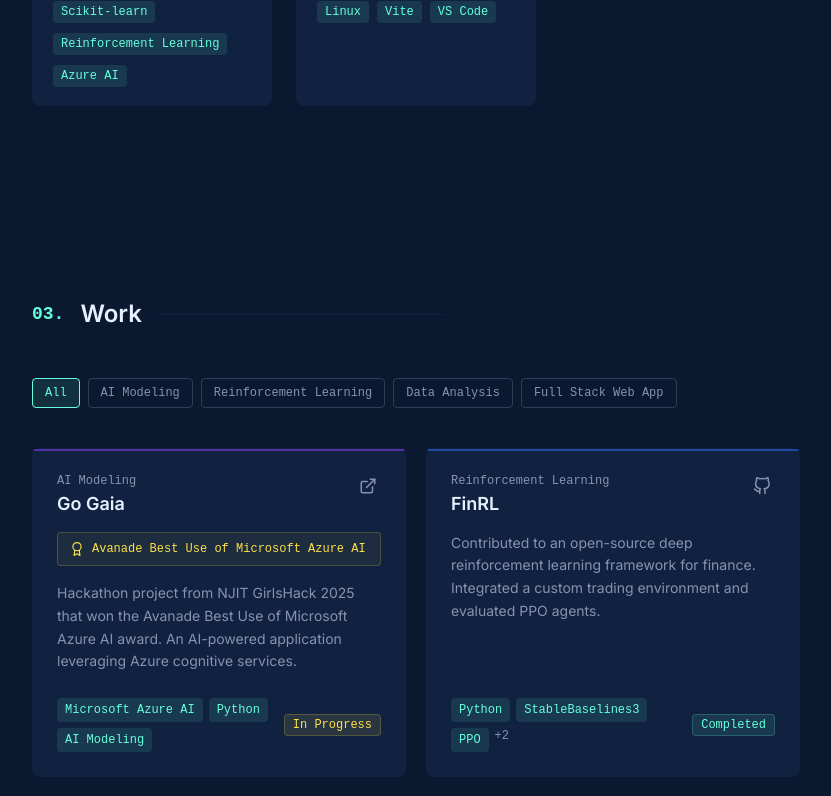
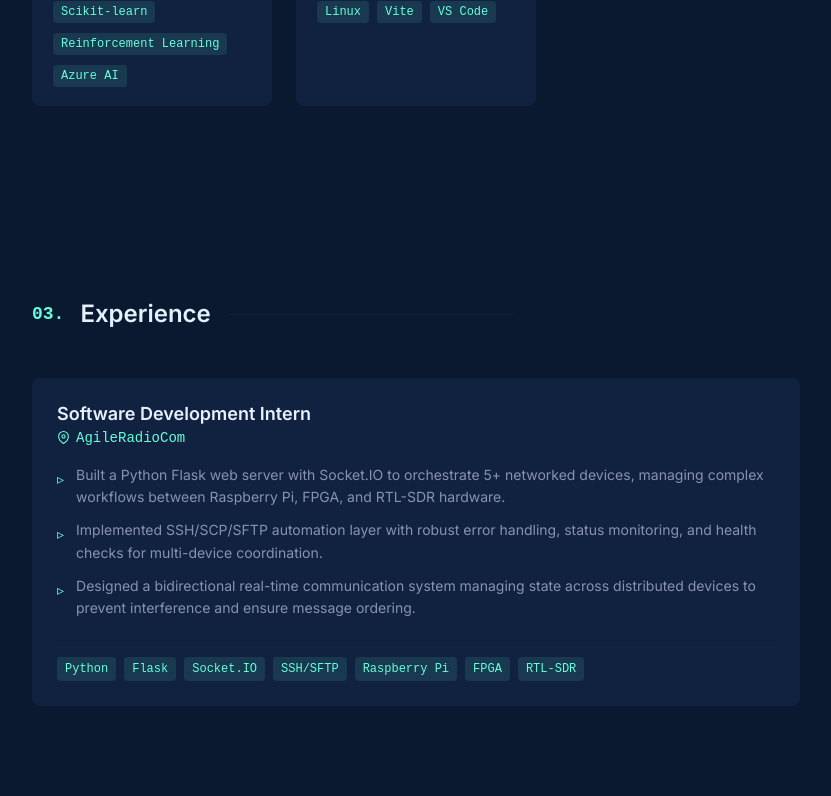
Before and after one commit to Jason-Z1/Portfolio, a React (Vite) app: page / in a window 1280 px wide. Shown: the part 1996-2792 px from the top of the page, without its empty margins (224-1055 px from the left). Built offline with nearby package versions, Linux system fonts and the light colour scheme.

Commit message:
Added new project entry + Experience section

```diff
--- a/src/App.tsx
+++ b/src/App.tsx
@@ -2,6 +2,7 @@ import Navbar from './components/Navbar'
 import Hero from './components/Hero'
 import About from './components/About'
 import Skills from './components/Skills'
+import Experience from './components/Experience'
 import Projects from './components/Projects'
 import Contact from './components/Contact'
 import Footer from './components/Footer'
@@ -34,6 +35,7 @@ export default function App() {
         <Hero />
         <About />
         <Skills />
+        <Experience />
         <Projects />
         <Contact />
       </main>
--- a/src/components/Contact.tsx
+++ b/src/components/Contact.tsx
@@ -35,7 +35,7 @@ export default function Contact() {
         viewport={{ once: true, margin: '-80px' }}
       >
         <motion.h2 variants={fadeInUp} className="section-heading">
-          <span className="section-number">04.</span> Get In Touch
+          <span className="section-number">05.</span> Get In Touch
         </motion.h2>
 
         <div className="grid md:grid-cols-2 gap-12 items-start">
--- /dev/null
+++ b/src/components/Experience.tsx
@@ -0,0 +1,68 @@
+import { motion } from 'framer-motion'
+import { FiMapPin } from 'react-icons/fi'
+import { stagger, fadeInUp } from '../utils/animations'
+import { experience } from '../data/projects'
+
+export default function Experience() {
+  return (
+    <section id="experience" className="py-24 px-6 md:px-24 lg:px-32 max-w-5xl mx-auto">
+      <motion.div
+        variants={stagger}
+        initial="hidden"
+        whileInView="visible"
+        viewport={{ once: true, margin: '-80px' }}
+      >
+        <motion.h2 variants={fadeInUp} className="section-heading">
+          <span className="section-number">03.</span> Experience
+        </motion.h2>
+
+        <div className="space-y-6">
+          {experience.map((job) => (
+            <motion.div
+              key={job.id}
+              variants={fadeInUp}
+              className="group bg-navy-lighter border border-navy-lighter hover:border-teal/20 rounded-lg p-6 transition-colors duration-200"
+            >
+              {/* Header */}
+              <div className="flex flex-col sm:flex-row sm:items-start sm:justify-between gap-2 mb-4">
+                <div>
+                  <h3 className="text-white-ish font-semibold text-lg leading-tight group-hover:text-teal transition-colors">
+                    {job.role}
+                  </h3>
+                  <p className="flex items-center gap-1.5 text-teal font-mono text-sm mt-0.5">
+                    <FiMapPin size={13} />
+                    {job.company}
+                  </p>
+                </div>
+                {job.period && (
+                  <span className="font-mono text-xs text-slate border border-slate/20 rounded px-2 py-1 h-fit">
+                    {job.period}
+                  </span>
+                )}
+              </div>
+
+              {/* Bullets */}
+              <ul className="space-y-2.5 mb-5">
+                {job.bullets.map((bullet, i) => (
+                  <li key={i} className="flex gap-3 text-slate text-sm leading-relaxed">
+                    <span className="text-teal mt-1 shrink-0">▹</span>
+                    {bullet}
+                  </li>
+                ))}
+              </ul>
+
+              {/* Tech tags */}
+              <div className="flex flex-wrap gap-2 pt-4 border-t border-navy-light">
+                {job.technologies.map((tech) => (
+                  <span key={tech} className="tag">
+                    {tech}
+                  </span>
+                ))}
+              </div>
+            </motion.div>
+          ))}
+        </div>
+      </motion.div>
+    </section>
+  )
+}
--- a/src/components/Navbar.tsx
+++ b/src/components/Navbar.tsx
@@ -3,8 +3,8 @@ import { motion, AnimatePresence } from 'framer-motion'
 import { useScrolled } from '../hooks/useScrolled'
 import { useActiveSection } from '../hooks/useActiveSection'
 
-const SECTIONS = ['about', 'skills', 'projects', 'contact']
-const NAV_LABELS = ['About', 'Skills', 'Work', 'Contact']
+const SECTIONS = ['about', 'skills', 'experience', 'projects', 'contact']
+const NAV_LABELS = ['About', 'Skills', 'Experience', 'Work', 'Contact']
 
 export default function Navbar() {
   const scrolled = useScrolled(50)
--- a/src/components/Projects.tsx
+++ b/src/components/Projects.tsx
@@ -23,7 +23,7 @@ export default function Projects() {
         viewport={{ once: true, margin: '-80px' }}
       >
         <motion.h2 variants={fadeInUp} className="section-heading">
-          <span className="section-number">03.</span> Work
+          <span className="section-number">04.</span> Work
         </motion.h2>
 
         <motion.div variants={fadeInUp} className="flex flex-wrap gap-2 mb-10">
--- a/src/data/projects.ts
+++ b/src/data/projects.ts
@@ -1,4 +1,4 @@
-import type { Project, SkillCategory } from '../types'
+import type { Project, SkillCategory, Experience } from '../types'
 
 export const projects: Project[] = [
   {
@@ -42,6 +42,18 @@ export const projects: Project[] = [
     date: '2025-12-02',
   },
   {
+    id: 5,
+    name: 'SyllabusAI',
+    description:
+      'Full-stack RAG application that parses unformatted syllabus data into normalized, queryable tables via REST endpoints. Includes a token-based rate limiting system with IP fallback to prevent abuse while maintaining UX for authenticated users.',
+    category: 'Full Stack Web App',
+    technologies: ['FastAPI', 'Next.js', 'NextAuth', 'Groq', 'Gemini', 'RAG'],
+    status: 'Completed',
+    featured: true,
+    link: 'https://github.com/Jason-Z1/SyllabusAI',
+    date: '2026-01-01',
+  },
+  {
     id: 4,
     name: 'Scrappy',
     description:
@@ -52,6 +64,20 @@ export const projects: Project[] = [
     featured: true,
     link: 'https://github.com/RPI-ITWS/ITWS1100-S25-team05',
     date: '2025-04-25',
+  },
+]
+
+export const experience: Experience[] = [
+  {
+    id: 1,
+    company: 'AgileRadioCom',
+    role: 'Software Development Intern',
+    technologies: ['Python', 'Flask', 'Socket.IO', 'SSH/SFTP', 'Raspberry Pi', 'FPGA', 'RTL-SDR'],
+    bullets: [
+      'Built a Python Flask web server with Socket.IO to orchestrate 5+ networked devices, managing complex workflows between Raspberry Pi, FPGA, and RTL-SDR hardware.',
+      'Implemented SSH/SCP/SFTP automation layer with robust error handling, status monitoring, and health checks for multi-device coordination.',
+      'Designed a bidirectional real-time communication system managing state across distributed devices to prevent interference and ensure message ordering.',
+    ],
   },
 ]
 
```
Also changed, not shown: src/types/index.ts (+10 -1 lines).
